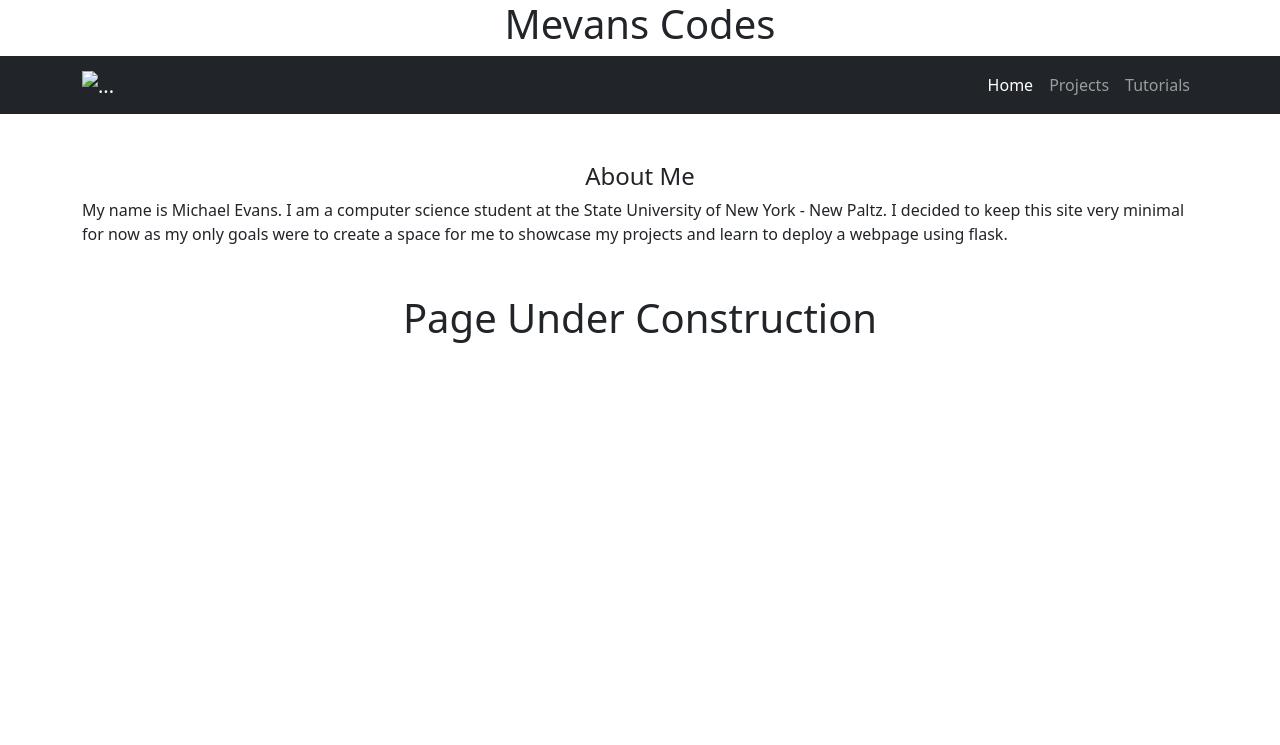
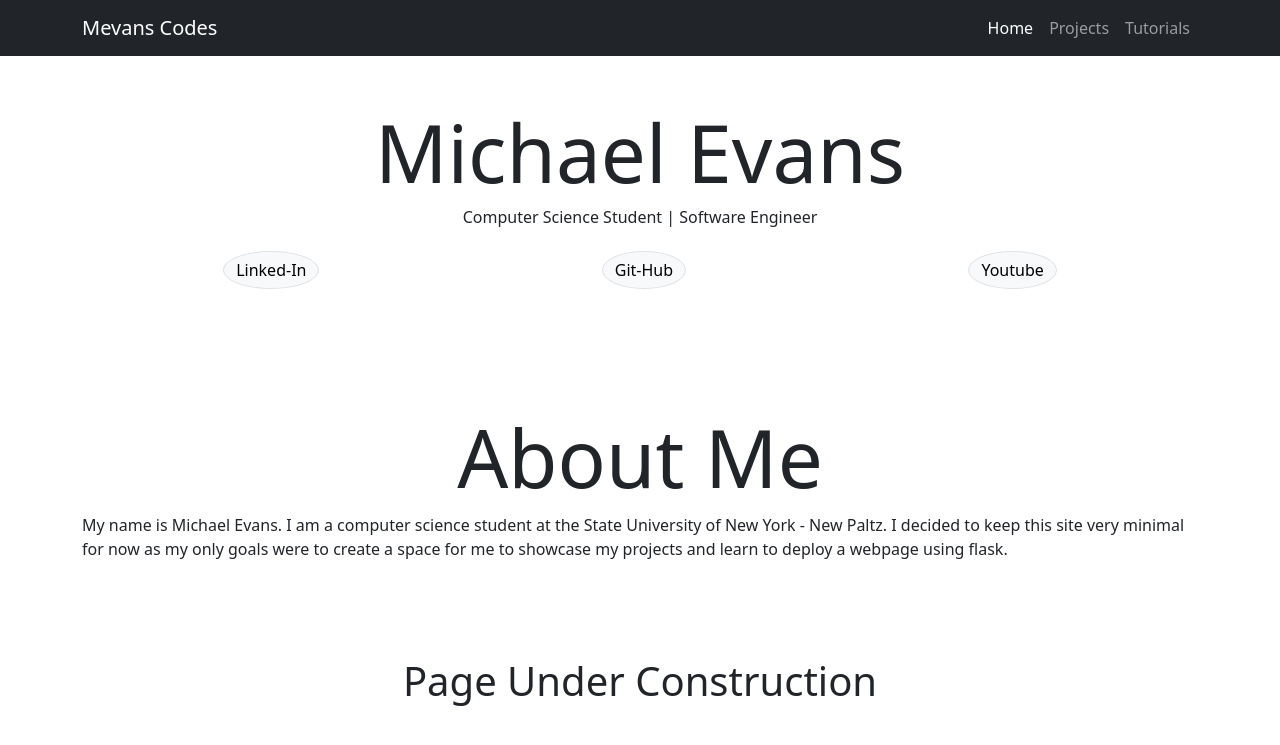
Before and after one commit to mevans97/Mevans-Codes-Flask-Website, a Flask app: page / in a window 1280 px wide. Shown: the top 745 px of the page. Run offline with Flask 2, Linux system fonts and the light colour scheme; some libraries are stand-ins or nearby versions.

Commit message:
Home Page Name Card Added
Added a name card with links to my GitHub, LinkedIn and YouTube accounts to the home page

```diff
--- a/Templates/index.html
+++ b/Templates/index.html
@@ -18,13 +18,12 @@
 
     <title>Mevans Codes</title> <!--Tab Title-->
 
-    <h1 class="text-center">Mevans Codes</h1>
 
     <!--Navigation Bar-->
     <nav class="navbar navbar-expand-lg navbar-dark bg-dark static-top">
       <div class="container">
         <a class="navbar-brand" href="#">
-              <img src="https://placeholder.pics/svg/150x50/888888/EEE/Logo" alt="..." height="36">
+          Mevans Codes
         </a>
         <button class="navbar-toggler" type="button" data-bs-toggle="collapse" data-bs-target="#navbarSupportedContent" aria-controls="navbarSupportedContent" aria-expanded="false" aria-label="Toggle navigation">
           <span class="navbar-toggler-icon"></span>
@@ -54,10 +53,32 @@
 
     <div class="container">
 
+      <!--Intro Section-->
+      <div class="row alighn-items-center">
+        <div class = "my-5 section">
+          <h1 class = "text-center display-1">Michael Evans</h1>
+          <h6 class = "text-center">Computer Science Student | Software Engineer</h6>
+
+
+          <!--Social Media Links-->
+          <div class = "row alighn-items-center my-4">
+            <div class="d-flex justify-content-around shadow-0" role="group">
+              <a href = "https://www.linkedin.com/in/michael-evans-ny/" type="button" class="btn btn-light border rounded-circle" data-mdb-color="dark">Linked-In</a>
+              <a href = "https://github.com/mevans97" type="button" class="btn btn-light border rounded-circle" data-mdb-color="dark">Git-Hub</a>
+              <a href = "https://www.youtube.com/channel/UC5HXUbZ98xCalomnkPfZVGA/featured" type="button" class="btn btn-light border rounded-circle" data-mdb-color="dark">Youtube</a>
+            </div>
+          </div>
+
+
+
+        </div>
+      </div>
+
+
       <!--About Me Section-->
       <div class="row alighn-items-center">
-        <div class = "mt-5 section">
-          <h4 class = "text-center">About Me</h4>
+        <div class = "my-5 section">
+          <h1 class = "text-center display-1">About Me</h1>
           My name is Michael Evans. I am a computer science student at the State University of New York - New Paltz.
           I decided to keep this site very minimal for now as my only goals were to create a space
           for me to showcase my projects and learn to deploy a webpage using flask.
```
Lines whose indentation alone changed are shown as unchanged.
